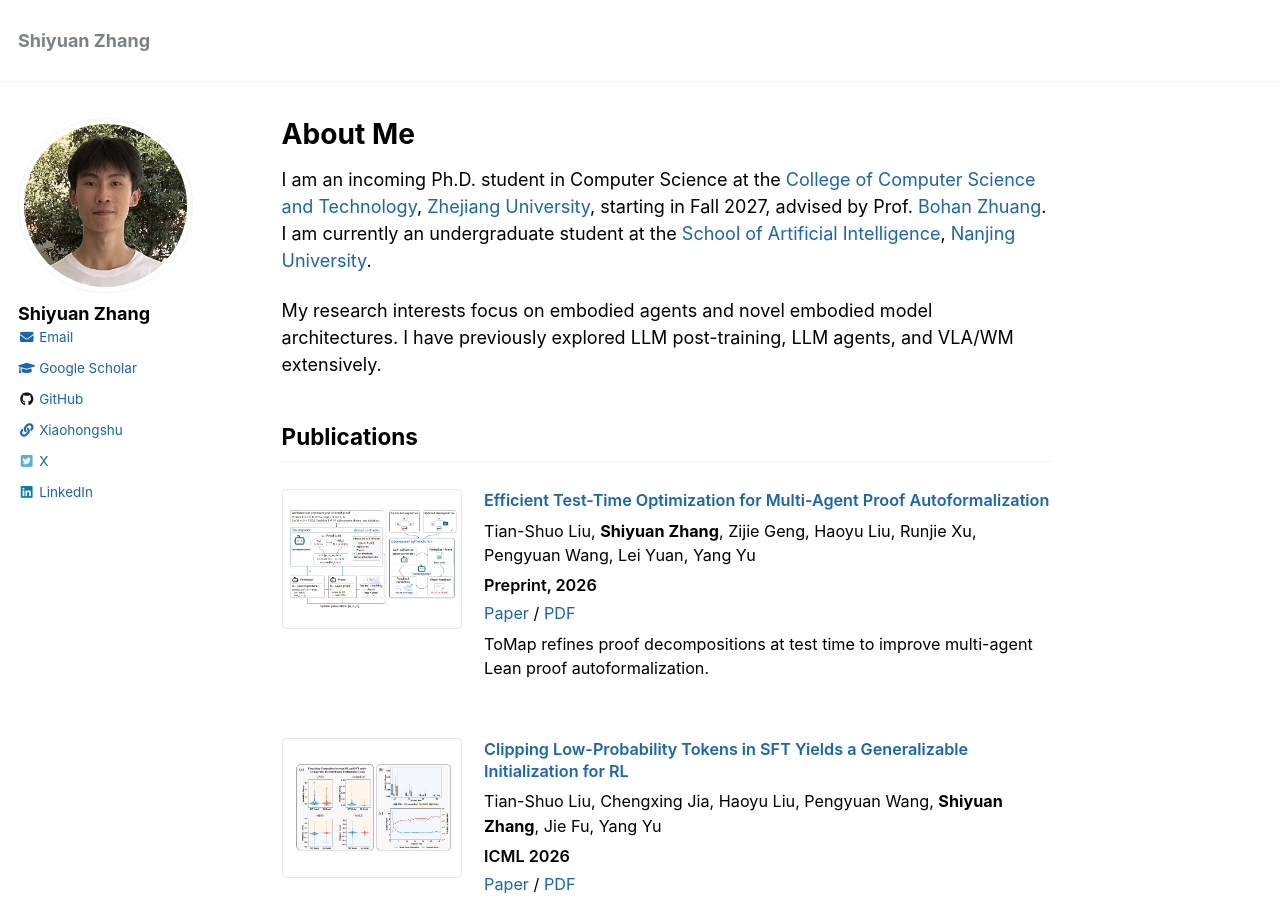
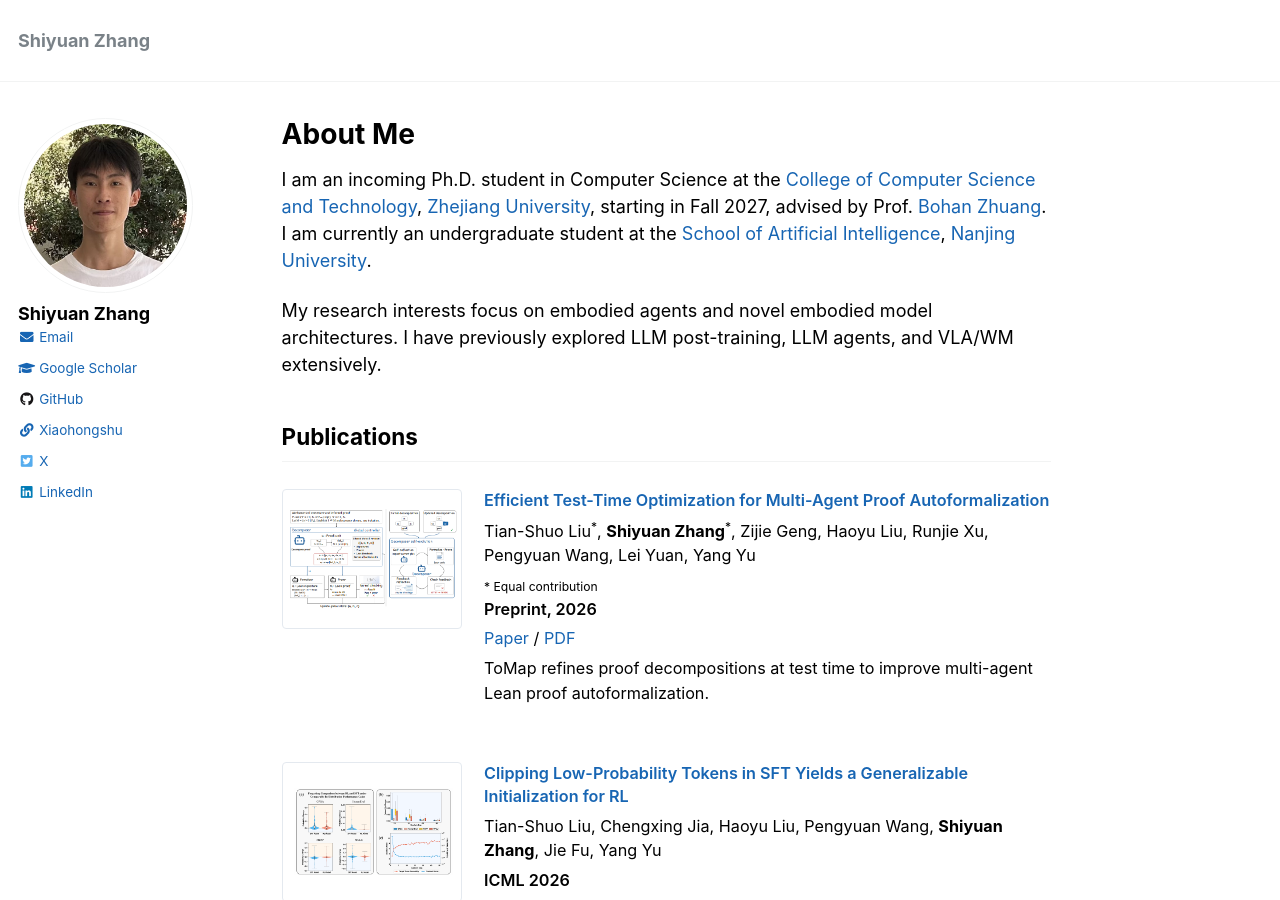
Before and after one commit to shiyuanzhang/shiyuanzhang.github.io, a Jekyll site: the page built from _pages/about.md, in a window 1280 px wide and 900 px high. Built offline with Jekyll 4.4.1, drawn with Linux system fonts in a browser that asks for light colours.

Commit message:
Mark equal contribution for ToMap co-first authors

```diff
--- a/_data/publications.yml
+++ b/_data/publications.yml
@@ -1,5 +1,6 @@
 - title: "Efficient Test-Time Optimization for Multi-Agent Proof Autoformalization"
-  authors: "Tian-Shuo Liu, **Shiyuan Zhang**, Zijie Geng, Haoyu Liu, Runjie Xu, Pengyuan Wang, Lei Yuan, Yang Yu"
+  authors: "Tian-Shuo Liu<sup>*</sup>, **Shiyuan Zhang**<sup>*</sup>, Zijie Geng, Haoyu Liu, Runjie Xu, Pengyuan Wang, Lei Yuan, Yang Yu"
+  contribution_note: "* Equal contribution"
   venue: "Preprint, 2026"
   image: "/images/publications/tomap.png"
   paper_url: "https://arxiv.org/abs/2607.11307"
--- a/_includes/publications.html
+++ b/_includes/publications.html
@@ -6,6 +6,7 @@
   <div class="publication-entry__body">
     <div class="publication-entry__title"><a href="{{ paper.paper_url | escape }}">{{ paper.title | escape }}</a></div>
     <div class="publication-entry__authors">{{ paper.authors | markdownify }}</div>
+    {% if paper.contribution_note %}<div class="publication-entry__contribution"><small>{{ paper.contribution_note | escape }}</small></div>{% endif %}
     <div class="publication-entry__venue">{{ paper.venue | escape }}</div>
     <div class="publication-entry__links"><a href="{{ paper.paper_url | escape }}">Paper</a> <span aria-hidden="true">/</span> <a href="{{ paper.pdf_url | escape }}">PDF</a></div>
     <p class="publication-entry__summary">{{ paper.summary | escape }}</p>
```
